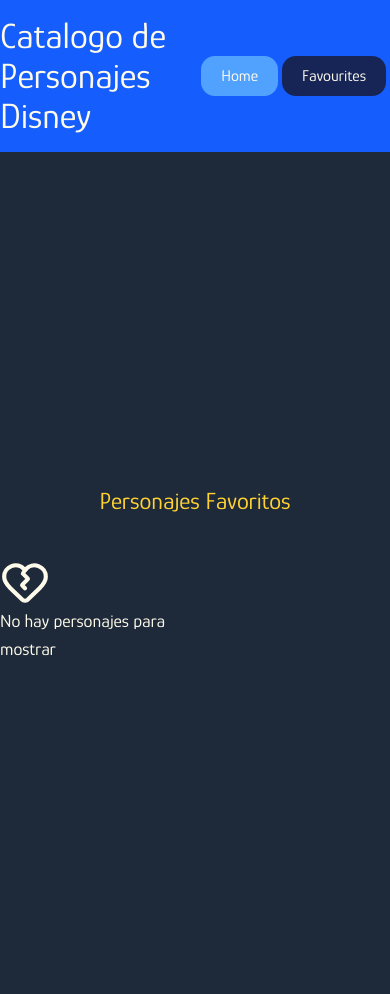
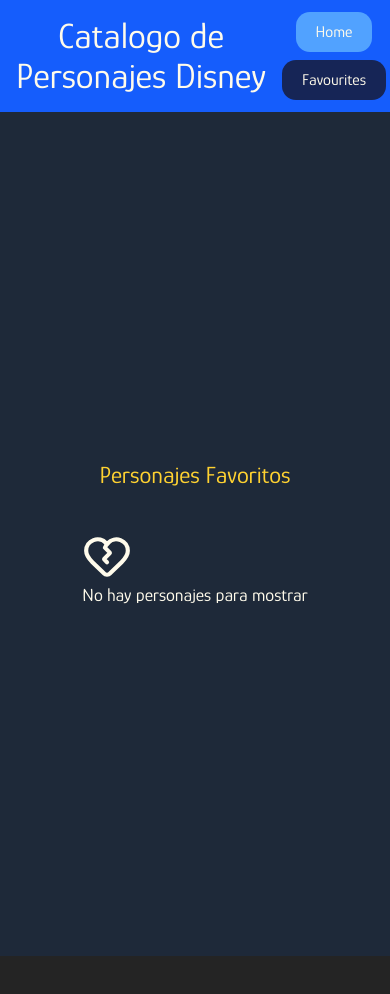
Before and after one commit to Hector-MuMo/disney-catalogue, a React (Vite) app: page /favorites in a window 390 px wide. After the commit the page ends 956 px from the top, so only its background shows below. Built offline with nearby package versions, Linux system fonts and the light colour scheme.

Commit message:
feat | adjust size for media query

```diff
--- a/src/Layouts/MainLayout.tsx
+++ b/src/Layouts/MainLayout.tsx
@@ -7,12 +7,12 @@
 
 const MainLayout = ({ children }: MainLayoutProps): JSX.Element => {
   return (
-    <main>
+    <main className="h-full">
       <nav className="flex justify-around bg-blue-600">
         <div className="mx2 my-4">
-          <h1 className="text-4xl text-amber-50">Catalogo de Personajes Disney</h1>
+          <h1 className="text-center text-4xl text-amber-50">Catalogo de Personajes Disney</h1>
         </div>
-        <div className="flex justify-between items-center">
+        <div className="flex flex-col sm:flex-row justify-center sm:justify-between items-center">
           <NavLink
             to="/"
             className={({ isActive }) =>
@@ -27,8 +27,8 @@
             to="/favorites"
             className={({ isActive }) =>
               isActive
-                ? 'rounded-xl py-2 px-5 mr-1 bg-blue-950 text-amber-50'
-                : 'rounded-xl py-2 px-5 mr-1 bg-blue-300 text-amber-50'
+                ? 'mt-2 sm:mt-0 rounded-xl py-2 px-5 mr-1 bg-blue-950 text-amber-50'
+                : 'mt-2 sm:mt-0 rounded-xl py-2 px-5 mr-1 bg-blue-300 text-amber-50'
             }
           >
             Favourites
--- a/src/components/CardsList.tsx
+++ b/src/components/CardsList.tsx
@@ -22,7 +22,7 @@
         ));
 
   return (
-    <div className="mt-10 w-auto grid grid-cols-2 auto-rows-auto gap-3 justify-self-center">
+    <div className="mt-10 w-auto grid grid-cols-1 md:grid-cols-2 auto-rows-auto gap-3 justify-self-center">
       {shownList.length > 0 ? (
         shownList
       ) : (
--- a/src/components/CharacterCard.tsx
+++ b/src/components/CharacterCard.tsx
@@ -42,13 +42,13 @@
   const normalCard = (
     <Card
       style={{ backgroundColor: '#00161A', borderColor: '#30CFB5', boxShadow: '0px 0px 1px 1px #30CFB5' }}
-      className="p-5 w-full flex flex-row justify-center items-center"
+      className="p-2 sm:p-5 w-auto sm:w-full flex sm:flex-row justify-center items-center"
     >
-      <Avatar className=" size-35">
+      <Avatar className="size-30 sm:size-35">
         <AvatarImage src={character.imageUrl} />
         <AvatarFallback>NO IMG</AvatarFallback>
       </Avatar>
-      <CardHeader className="w-100 px-3">
+      <CardHeader className="w-80 sm:w-100 px-3">
         <CardTitle className="text-3xl text-amber-50">{character.name}</CardTitle>
         <CardDescription className="flex flex-wrap">
           <span className="flex px-2 py-1 mx-1 my-1 bg-purple-300 rounded-xl text-amber-50">
@@ -98,13 +98,13 @@
   const favCard = (
     <Card
       style={{ backgroundColor: '#00161A', borderColor: '#30CFB5', boxShadow: '0px 0px 1px 1px #30CFB5' }}
-      className="p-5 w-full flex flex-row justify-center items-center"
+      className="p-2 sm:p-5 w-auto sm:w-full flex sm:flex-row justify-center items-center"
     >
-      <Avatar className=" size-35">
+      <Avatar className="size-30 sm:size-35">
         <AvatarImage src={character.imageUrl} />
         <AvatarFallback>NO IMG</AvatarFallback>
       </Avatar>
-      <CardHeader className="w-100 px-3">
+      <CardHeader className="w-80 sm:w-100 px-3">
         <CardTitle className="text-3xl text-amber-50">
           <Link to={`/character/${character._id}`}>{character.name}</Link>
         </CardTitle>
--- a/src/components/InputSearch.tsx
+++ b/src/components/InputSearch.tsx
@@ -12,7 +12,7 @@
     <div className="w-full mt-5 flex justify-center items-center">
       <Input
         placeholder="Busca a tu personaje Disney"
-        className="ml-5 w-1/4 text-amber-50"
+        className="ml-5 w-40 sm:w-80 text-amber-50"
         value={characterSearched}
         onChange={(e) => handleSearch(e.target.value)}
       />
--- a/src/pages/Character.tsx
+++ b/src/pages/Character.tsx
@@ -56,10 +56,10 @@
 
   return (
     <MainLayout>
-      <div className="w-full h-screen flex flex-col items-center justify-center bg-gray-800">
-        <div className="mt-10 h-full">
+      <div className="w-full h-full flex flex-col items-center justify-center bg-gray-800">
+        <div className="my-10 w-auto h-full">
           <CharacterCard character={fav?.character ?? gosthCharacter} cardType="/" />
-          <div className="mt-10 grid grid-flow-col gap-5 overflow-auto">
+          <div className="mt-10 grid grid-col-1 gap-5 overflow-auto">
             <div className="p-3 bg-purple-700 text-amber-50 rounded-sm">
               <h4 className="text-xl underline mb-2">Atracciones</h4>
               {attractionsList && attractionsList?.length > 0 ? attractionsList : <span>No tiene Atracciones :(</span>}
```
